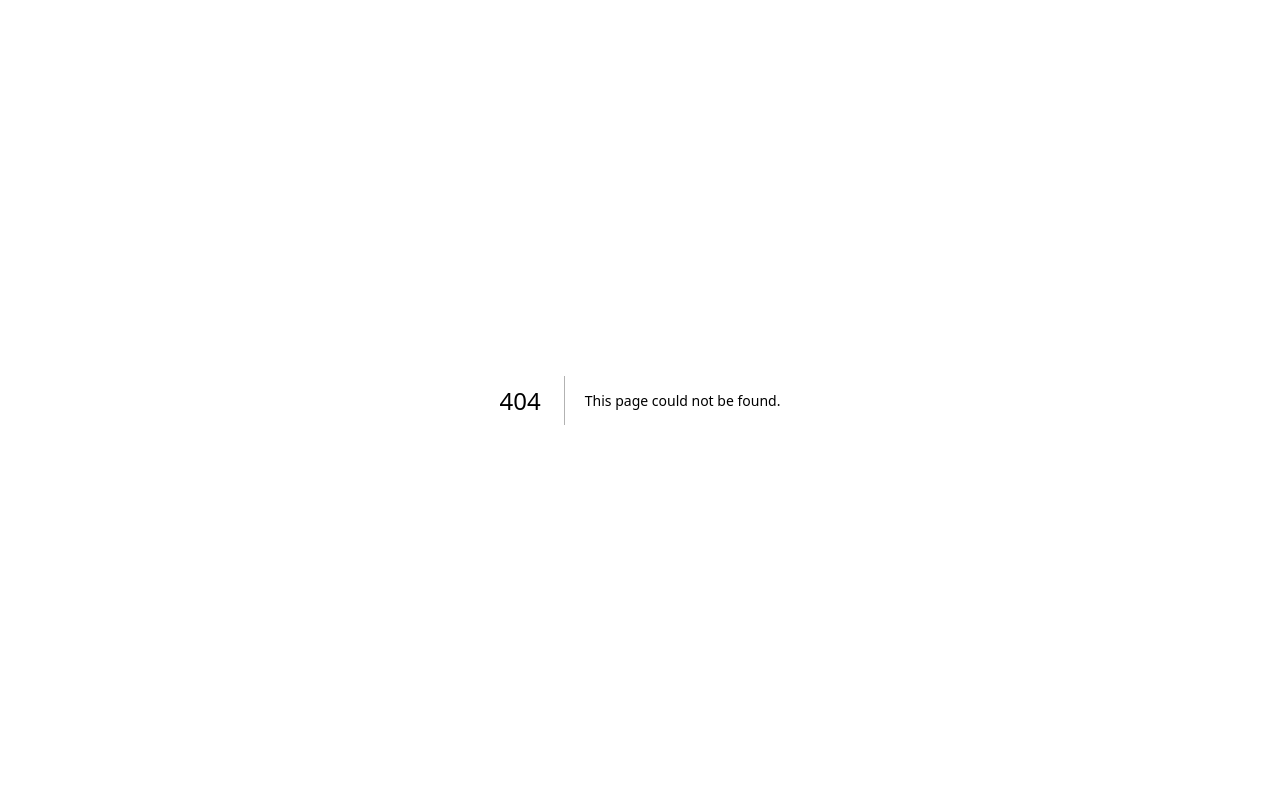
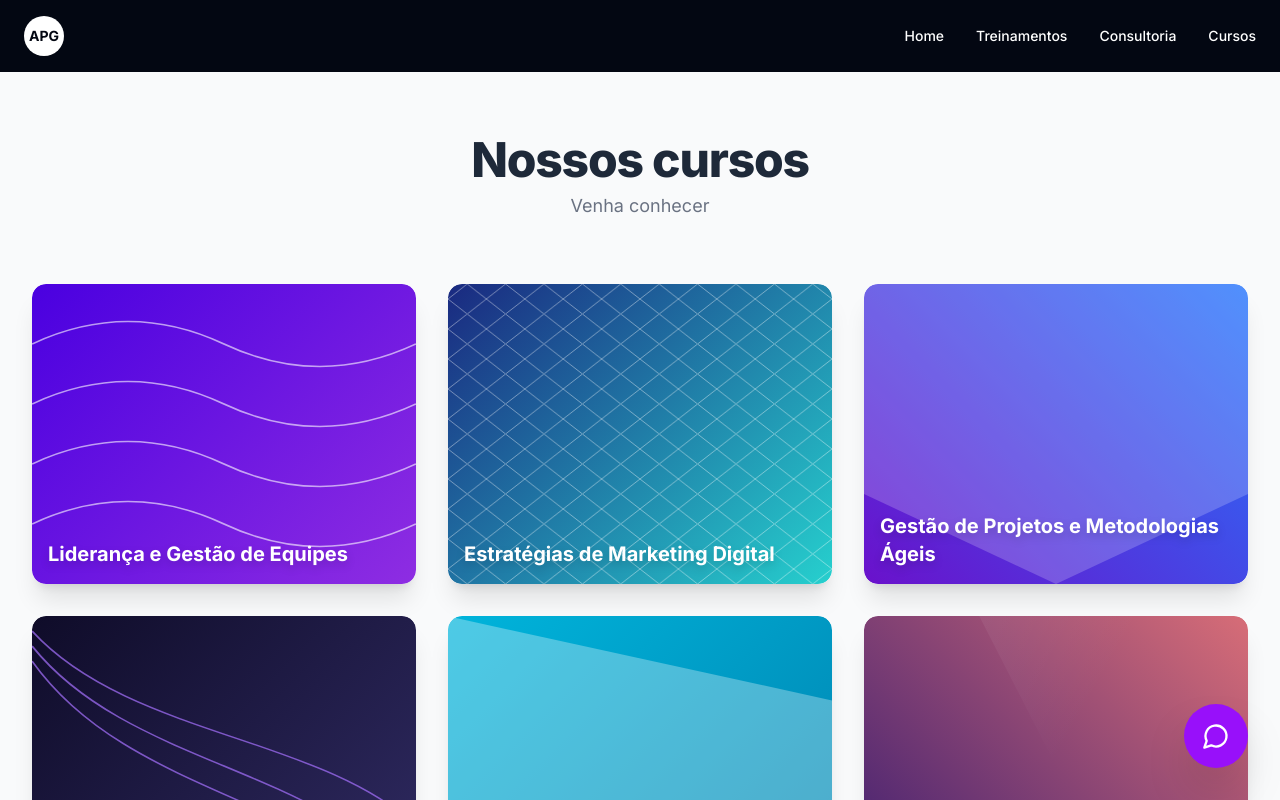
Before and after one commit to SouzaDioggo/APG, a Next.js app: page /cursos in a window 1280 px wide. Before the commit this address had no page. Shown: the top 800 px of the page. Built offline with nearby package versions, Linux system fonts and the light colour scheme.

Commit message:
feat: CursosPage

```diff
--- /dev/null
+++ b/Interfaces/Interface-Cursos.ts
@@ -0,0 +1,8 @@
+export interface ICourse {
+  title: string;
+  bgClass: string;
+}
+
+export interface AbstractBackgroundProps {
+  bgClass: string;
+}
--- /dev/null
+++ b/app/cursos/page.tsx
@@ -0,0 +1,252 @@
+"use client";
+
+import React from "react";
+import { Navbar } from "@/components/navbar";
+import { FloatingElements } from "@/components/floating-elements";
+import {
+  ICourse,
+  AbstractBackgroundProps,
+} from "@/Interfaces/Interface-Cursos";
+
+// Dados dos cursos para popular a grade, agora tipados
+const courses: ICourse[] = [
+  { title: "Liderança e Gestão de Equipes", bgClass: "bg-gradient-1" },
+  { title: "Estratégias de Marketing Digital", bgClass: "bg-gradient-2" },
+  {
+    title: "Gestão de Projetos e Metodologias Ágeis",
+    bgClass: "bg-gradient-3",
+  },
+  { title: "Inteligência Emocional no Trabalho", bgClass: "bg-gradient-4" },
+  { title: "Técnicas Avançadas de Negociação", bgClass: "bg-gradient-5" },
+  { title: "Inovação e Transformação Digital", bgClass: "bg-gradient-6" },
+];
+
+const AbstractBackground: React.FC<AbstractBackgroundProps> = ({ bgClass }) => {
+  let backgroundStyles = "";
+  let innerElements: React.ReactNode = null;
+
+  switch (bgClass) {
+    case "bg-gradient-1":
+      // Roxo/Rosa escuro com linhas brancas simuladas (Topo Esquerdo)
+      backgroundStyles = `
+        background: linear-gradient(135deg, #4A00E0 0%, #8E2DE2 100%);
+        box-shadow: 0 15px 30px rgba(74, 0, 224, 0.4);
+      `;
+      innerElements = (
+        <svg
+          className="absolute inset-0 w-full h-full opacity-60"
+          viewBox="0 0 100 100"
+          preserveAspectRatio="none"
+        >
+          <path
+            fill="none"
+            stroke="white"
+            strokeWidth="0.5"
+            d="M0 20 Q 25 5, 50 20 T 100 20"
+          />
+          <path
+            fill="none"
+            stroke="white"
+            strokeWidth="0.5"
+            d="M0 40 Q 25 25, 50 40 T 100 40"
+          />
+          <path
+            fill="none"
+            stroke="white"
+            strokeWidth="0.5"
+            d="M0 60 Q 25 45, 50 60 T 100 60"
+          />
+          <path
+            fill="none"
+            stroke="white"
+            strokeWidth="0.5"
+            d="M0 80 Q 25 65, 50 80 T 100 80"
+          />
+        </svg>
+      );
+      break;
+    case "bg-gradient-2":
+      // Azul Elétrico com padrão hexagonal/linhas (Topo Central)
+      backgroundStyles = `
+        background: linear-gradient(135deg, #1A2980 0%, #26D0CE 100%);
+      `;
+      innerElements = (
+        <svg
+          className="absolute inset-0 w-full h-full opacity-60"
+          viewBox="0 0 100 100"
+          preserveAspectRatio="none"
+        >
+          <defs>
+            <pattern
+              id="hexGrid"
+              width="10"
+              height="10"
+              patternUnits="userSpaceOnUse"
+            >
+              <path
+                d="M 0 5 L 5 0 L 10 5 L 5 10 Z"
+                stroke="white"
+                strokeWidth="0.2"
+                fill="none"
+              />
+            </pattern>
+          </defs>
+          <rect width="100%" height="100%" fill="url(#hexGrid)" />
+        </svg>
+      );
+      break;
+    case "bg-gradient-3":
+      // Gradiente Roxo Suave com ondas (Topo Direito)
+      backgroundStyles = `
+        background: linear-gradient(45deg, #6A11CB 0%, #2575FC 100%);
+      `;
+      innerElements = (
+        <div
+          className="absolute inset-0 bg-white opacity-20"
+          style={{
+            clipPath: "polygon(0 0, 100% 0, 100% 70%, 50% 100%, 0 70%)",
+          }}
+        ></div>
+      );
+      break;
+    case "bg-gradient-4":
+      // Roxo Profundo com linhas orgânicas e escuras (Baixo Esquerdo)
+      backgroundStyles = `
+        background: linear-gradient(135deg, #0f0c29 0%, #302b63 100%);
+      `;
+      innerElements = (
+        <svg
+          className="absolute inset-0 w-full h-full opacity-70"
+          viewBox="0 0 100 100"
+          preserveAspectRatio="none"
+        >
+          <path
+            fill="none"
+            stroke="#A772FF"
+            strokeWidth="0.5"
+            d="M0 10 C 25 50, 75 50, 100 90"
+          />
+          <path
+            fill="none"
+            stroke="#A772FF"
+            strokeWidth="0.5"
+            d="M0 5 C 25 40, 75 40, 100 70"
+          />
+          <path
+            fill="none"
+            stroke="#A772FF"
+            strokeWidth="0.5"
+            d="M0 15 C 25 60, 75 60, 100 100"
+          />
+        </svg>
+      );
+      break;
+    case "bg-gradient-5":
+      // Azul/Ciano claro com ondas horizontais (Baixo Central)
+      backgroundStyles = `
+        background: linear-gradient(135deg, #00B4DB 0%, #0083B0 100%);
+      `;
+      innerElements = (
+        <div
+          className="absolute inset-0 bg-white opacity-30"
+          style={{
+            clipPath: "polygon(0 0, 100% 30%, 100% 100%, 0 70%)",
+            transform: "scaleX(1.5) rotate(5deg)",
+          }}
+        ></div>
+      );
+      break;
+    case "bg-gradient-6":
+      // Roxo/Azul Vibrante com cortes diagonais (Baixo Direito)
+      backgroundStyles = `
+        background: linear-gradient(45deg, #3A1C71 0%, #D76D77 100%);
+      `;
+      innerElements = (
+        <div
+          className="absolute inset-0"
+          style={{
+            background:
+              "linear-gradient(120deg, rgba(255,255,255,0.1) 0%, rgba(255,255,255,0) 50%)",
+            clipPath: "polygon(0 0, 100% 0, 100% 100%, 70% 100%, 30% 0)",
+          }}
+        ></div>
+      );
+      break;
+    default:
+      backgroundStyles = "background: #3B82F6;";
+  }
+
+  return (
+    <div
+      className="absolute inset-0 rounded-xl overflow-hidden"
+      style={{
+        ...Object.fromEntries(
+          backgroundStyles
+            .split(";")
+            .filter((s) => s.trim())
+            .map((s) => {
+              const [key, value] = s.split(":").map((str) => str.trim());
+              const camelKey = key.replace(/-([a-z])/g, (g) =>
+                g[1].toUpperCase()
+              );
+              return [camelKey, value];
+            })
+        ),
+      }}
+    >
+      {innerElements}
+    </div>
+  );
+};
+
+// Componente Card de Curso
+const CourseCard: React.FC<ICourse> = ({ title, bgClass }) => {
+  return (
+    <div className="relative w-full h-[200px] sm:h-[280px] lg:h-[300px] rounded-xl overflow-hidden shadow-xl hover:shadow-2xl transition-all duration-300 cursor-pointer group transform hover:-translate-y-1">
+      <AbstractBackground bgClass={bgClass} />
+
+      <div className="absolute inset-0 p-4 flex items-end">
+        <h3 className="text-white text-lg sm:text-xl font-bold leading-snug drop-shadow-lg">
+          {title}
+        </h3>
+      </div>
+      <div className="absolute inset-0 bg-black opacity-0 group-hover:opacity-10 transition-opacity duration-300"></div>
+    </div>
+  );
+};
+
+// Componente Principal
+const App: React.FC = () => {
+  return (
+    <div className="font-sans min-h-screen bg-gray-50 relative pb-20">
+      <style>{`
+        @import url('https://fonts.googleapis.com/css2?family=Inter:wght@100..900&display=swap');
+        .font-sans {
+          font-family: 'Inter', sans-serif;
+        }
+      `}</style>
+      <Navbar />
+      <header className="py-12 md:py-16 text-center">
+        <h1 className="text-4xl md:text-5xl font-extrabold text-gray-800 tracking-tight">
+          Nossos cursos
+        </h1>
+        <p className="text-lg text-gray-500 mt-2">Venha conhecer</p>
+      </header>
+      {/* Grid de Crusos */}
+      <main className="container mx-auto px-4 lg:px-8 max-w-7xl">
+        <div className="grid grid-cols-1 sm:grid-cols-2 lg:grid-cols-3 gap-6 lg:gap-8">
+          {courses.map((course, index) => (
+            <CourseCard
+              key={index}
+              title={course.title}
+              bgClass={course.bgClass}
+            />
+          ))}
+        </div>
+      </main>
+      <FloatingElements />;
+    </div>
+  );
+};
+
+export default App;
--- a/components/navbar.tsx
+++ b/components/navbar.tsx
@@ -1,20 +1,20 @@
-"use client"
+"use client";
 
-import { useState } from "react"
-import { Menu, X } from "lucide-react"
+import { useState } from "react";
+import { Menu, X } from "lucide-react";
 
 export function Navbar() {
-  const [isOpen, setIsOpen] = useState(false)
+  const [isOpen, setIsOpen] = useState(false);
 
   const navLinks = [
-    { name: "Home", href: "#home" },
-    { name: "Treinamentos", href: "#treinamentos" },
-    { name: "Consultoria", href: "#consultoria" },
-    { name: "Cursos", href: "#cursos" },
-  ]
+    { name: "Home", href: "/" },
+    { name: "Treinamentos", href: "treinamentos" },
+    { name: "Consultoria", href: "consultoria" },
+    { name: "Cursos", href: "cursos" },
+  ];
 
   return (
-    <nav className="fixed top-0 left-0 right-0 z-50 bg-gray-950 text-white">
+    <nav className="sticky top-0 left-0 right-0 z-50 bg-gray-950 text-white">
       <div className="container mx-auto px-6 py-4">
         <div className="flex items-center justify-between">
           {/* Logo */}
@@ -38,7 +38,11 @@ export function Navbar() {
           </div>
 
           {/* Mobile Menu Button */}
-          <button className="md:hidden" onClick={() => setIsOpen(!isOpen)} aria-label="Toggle menu">
+          <button
+            className="md:hidden"
+            onClick={() => setIsOpen(!isOpen)}
+            aria-label="Toggle menu"
+          >
             {isOpen ? <X size={24} /> : <Menu size={24} />}
           </button>
         </div>
@@ -60,5 +64,5 @@ export function Navbar() {
         )}
       </div>
     </nav>
-  )
+  );
 }
```
Also changed, not shown: components/hero-section.tsx (+7 -3 lines), 1 other file (tests, documents, lock files or other folders).
